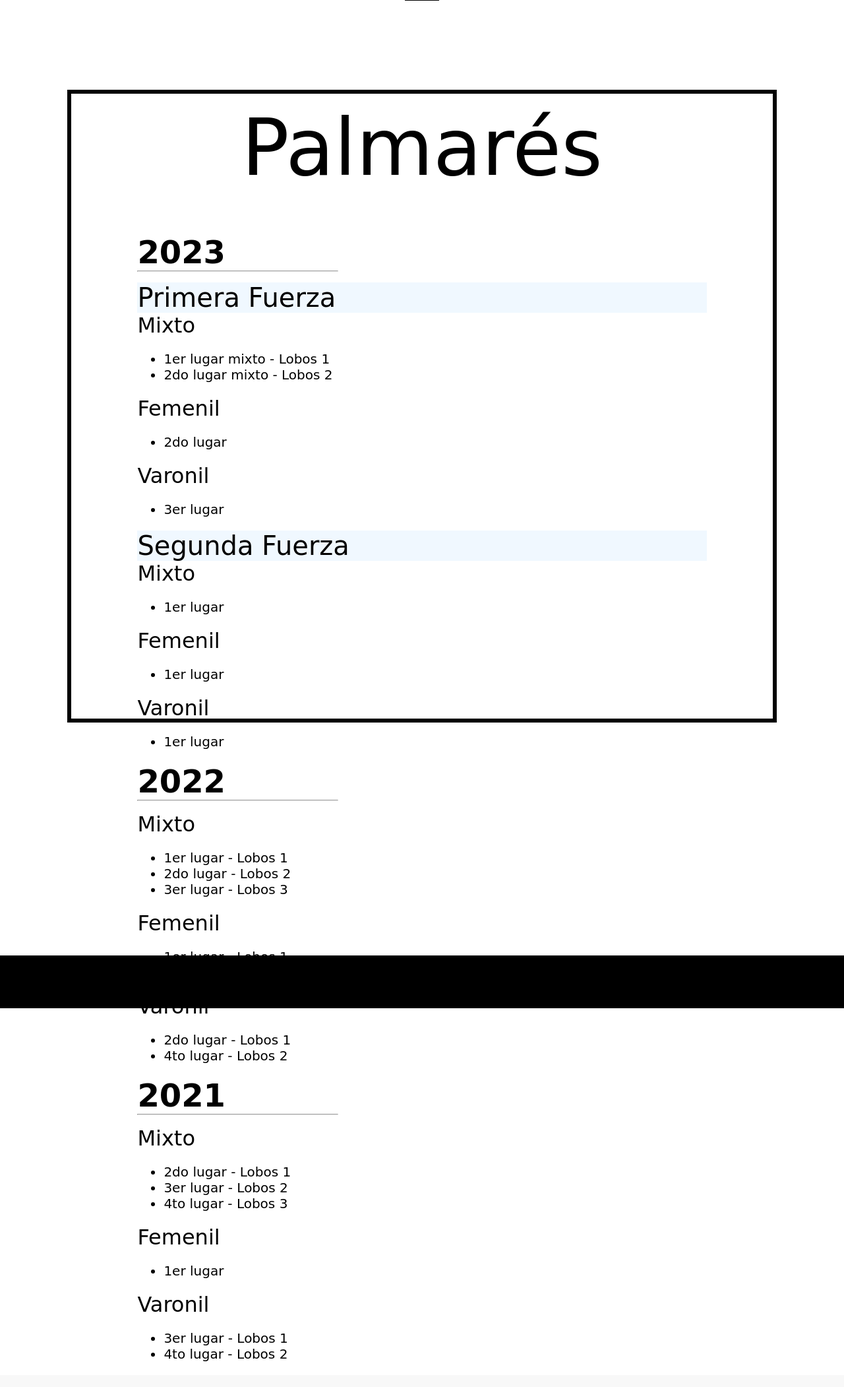
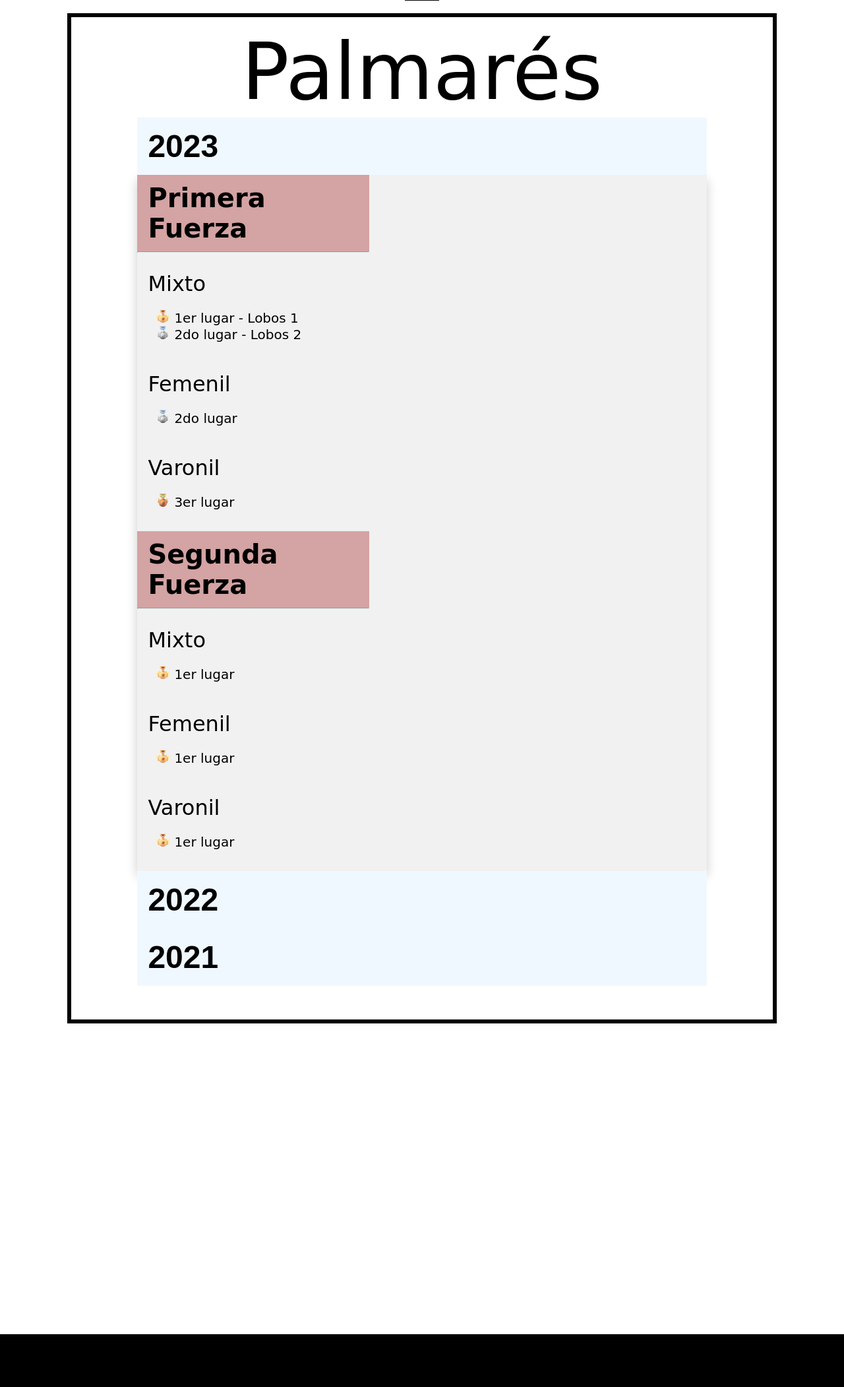
Before and after one commit to yayodelariva/lobosweb, a PHP site: page /palmares/index.html in a window 1280 px wide. Shown: the part 82-2184 px from the top of the page at 66% size. Before the commit the page ends 2145 px from the top, so only its background shows below. Run offline with PHP 8.4, Linux system fonts and the light colour scheme; some web fonts are replaced.

Commit message:
add menu feature to palmares

```diff
--- a/palmares/index.html
+++ b/palmares/index.html
@@ -5,7 +5,7 @@
     <meta charset="UTF-8">
     <meta name="viewport" content="width=device-width, initial-scale=1.0">
     <link rel="stylesheet" type="text/css" href="../style.css">
-    <link rel="stylesheet" href="https://cdnjs.cloudflare.com/ajax/libs/font-awesome/4.7.0/css/font-awesome.min.css">
+    <link rel="stylesheet" href="https://cdnjs.cloudflare.com/ajax/libs/font-awesome/6.4.2/css/all.min.css">
     <title>Palmares</title>
 </head>
 
@@ -50,107 +50,128 @@
             </a>
         </ul>
     </div>
+
     <div class="wrapmidsecfooter">
         <div class="midsectioncontainer">
             <div class="midsectioncontent">
                 <div class="midsectiontitulo">Palmarés</div>
                 <div class="years">
                     <div class="yearlist">
-                        <div class="yearnumber">2023</div>
+                        <button onclick="close2023menu()" class="yearnumber yearnumber2023">2023</button>
+                        <div id="Dropdown2023" class="year2023content yearcontent">
+                            <div class="fuerza">Primera Fuerza</div>
                             <hr>
-                        <div class="fuerza">Primera Fuerza</div>
                             <div class="categoria">Mixto
                                 <ul>
-                                <li>1er lugar mixto - Lobos 1</li>
-                                <li>2do lugar mixto - Lobos 2</li>
+                                    <li class="firstplace">1er lugar - Lobos 1</li>
+                                    <li class="secondplace">2do lugar - Lobos 2</li>
                                 </ul>
                             </div>
                             <div class="categoria">Femenil
                                 <ul>
-                                <li>2do lugar</li>
+                                    <li class="secondplace">2do lugar</li>
                                 </ul>
                             </div>
                             <div class="categoria">Varonil
                                 <ul>
-                                <li>3er lugar</li>
+                                    <li class="thirdplace">3er lugar</li>
                                 </ul>
                             </div>
-                    </div>
                             <div class="fuerza">Segunda Fuerza</div>
+                            <hr>
                             <div class="categoria">Mixto
                                 <ul>
-                            <li>1er lugar</li>
+                                    <li class="firstplace">1er lugar</li>
                                 </ul>
                             </div>
                             <div class="categoria">Femenil
                                 <ul>
-                            <li>1er lugar</li>
+                                    <li class="firstplace">1er lugar</li>
                                 </ul>
                             </div>
                             <div class="categoria">Varonil
                                 <ul>
-                            <li>1er lugar</li>
+                                    <li class="firstplace">1er lugar</li>
                                 </ul>
                             </div>
-
+                        </div>
+                    </div>
                     <div class="yearlist">
-                        <div class="yearnumber">2022</div>
-                        <hr>
+                        <button onclick="open2022menu()" class="yearnumber yearnumber2022">2022</button>
+                        <div id="Dropdown2022" class="year2022content yearcontent">
                             <div class="categoria">Mixto
                                 <ul>
-                                <li>1er lugar - Lobos 1</li>
-                                <li>2do lugar - Lobos 2</li>
-                                <li>3er lugar - Lobos 3</li>
+                                    <li class="firstplace">1er lugar - Lobos 1</li>
+                                    <li class="secondplace">2do lugar - Lobos 2</li>
+                                    <li class="thirdplace">3er lugar - Lobos 3</li>
                                 </ul>
                             </div>
                             <div class="categoria">Femenil
                                 <ul>
-                                <li>1er lugar - Lobos 1</li>
-                                <li>2do lugar - Lobos 2</li>
+                                    <li class="firstplace">1er lugar - Lobos 1</li>
+                                    <li class="secondplace">2do lugar - Lobos 2</li>
                                 </ul>
                             </div>
                             <div class="categoria">Varonil
                                 <ul>
-                                <li>2do lugar - Lobos 1</li>
-                                <li>4to lugar - Lobos 2</li>
+                                    <li class="secondplace">2do lugar - Lobos 1</li>
+                                    <li class="fourthplace">4to lugar - Lobos 2</li>
                                 </ul>
                             </div>
                         </div>
+                    </div>
                     <div class="yearlist">
-                        <div class="yearnumber">2021</div>
-                        <hr>
+                        <button onclick="open2021menu()" class="yearnumber yearnumber2021">2021</button>
+                        <div id="Dropdown2021" class="year2021content yearcontent">
                             <div class="categoria">Mixto
                                 <ul>
-                                <li>2do lugar - Lobos 1</li>
-                                <li>3er lugar - Lobos 2</li>
-                                <li>4to lugar - Lobos 3</li>
+                                    <li class="secondplace">2do lugar - Lobos 1</li>
+                                    <li class="thirdplace">3er lugar - Lobos 2</li>
+                                    <li class="fourthplace">4to lugar - Lobos 3</li>
                                 </ul>
                             </div>
                             <div class="categoria">Femenil
                                 <ul>
-                                <li>1er lugar</li>
+                                    <li class="firstplace">1er lugar</li>
                                 </ul>
                             </div>
                             <div class="categoria">Varonil
                                 <ul>
-                                <li>3er lugar - Lobos 1</li>
-                                <li>4to lugar - Lobos 2</li>
+                                    <li class="thirdplace">3er lugar - Lobos 1</li>
+                                    <li class="fourthplace">4to lugar - Lobos 2</li>
                                 </ul>
                             </div>
                         </div>
                     </div>
-
+                </div>
+            </div>
         </div>
 
+        <footer>
+
+        </footer>
     </div>
-        <div class="footerpalmares">
 
-        </div>
+    <script>
+        /* When the user clicks on the button,
+toggle between hiding and showing the dropdown content */
+        function close2023menu() {
+            document.getElementById("Dropdown2023").classList.toggle("hide");
+        }
+        function open2022menu() {
+            document.getElementById("Dropdown2022").classList.toggle("show");
+        }
+
+        function open2021menu() {
+            document.getElementById("Dropdown2021").classList.toggle("show");
+        }
+
+    </script>
 
 
 
 
-    </div>
+
 </body>
 
 </html>
--- a/style.css
+++ b/style.css
@@ -10,6 +10,7 @@ body {
 .dropdown {
     display: none;
 }
+
 @media (max-width: 500px) {
     .dropdown {
         display: block;
@@ -18,6 +19,7 @@ body {
         width: 62%;
     }
 }
+
 .dropdown .dropbtn {
     font-size: 16px;
     position: relative;
@@ -27,12 +29,15 @@ body {
     color: white;
     padding: 14px 16px;
     background-color: inherit;
-    font-family: inherit; /* Important for vertical align on mobile phones */
-    margin: 0; /* Important for vertical align on mobile phones */
+    font-family: inherit;
+    /* Important for vertical align on mobile phones */
+    margin: 0;
+    /* Important for vertical align on mobile phones */
 }
 
 /* Add a red background color to navbar links on hover */
-  .navbar a:hover, .dropdown:hover .dropbtn {
+.navbar a:hover,
+.dropdown:hover .dropbtn {
     background-color: gray;
 }
 
@@ -43,7 +48,7 @@ body {
     z-index: 2;
     background-color: #f9f9f9;
     min-width: 160px;
-    box-shadow: 0px 8px 16px 0px rgba(0,0,0,0.2);
+    box-shadow: 0px 8px 16px 0px rgba(0, 0, 0, 0.2);
     left: 0%;
     top: 102%;
     width: 100%;
@@ -90,7 +95,7 @@ body {
 }
 
 @media (max-width: 500px) {
-    .header > ul {
+    .header>ul {
         display: none;
     }
 }
@@ -186,7 +191,7 @@ display: none;
 }
 
 @media (max-width: 500px) {
-    .topcontainer > img {
+    .topcontainer>img {
         width: fit-content;
         height: 100%
     }
@@ -623,42 +628,46 @@ footer {
 /* ///PALMARES/// */
 
 .wrapmidsecfooter {
-    padding-top: 9%;
+display: flex;
+flex-direction: column;
+gap: 46vh;
+}
+
+@media (max-width: 500px) {
+    .wrapmidsecfooter {
+        gap: 49vh;
+        }
 }
 
 .midsectioncontainer {
     width: 100%;
-    height: 92vh;
 }
 
 .midsectioncontent {
     border: 6px solid black;
     padding: 1% 100px 4% 100px;
     margin: 8%;
-    height: 120%;
 }
 
 @media (max-width: 500px) {
     .midsectioncontent {
         border: 6px solid black;
-        height: 81%;
         width: 81%;
         padding: 0;
+        margin-top: 10vh;
     }
 }
 
 .midsectiontitulo {
     text-align: center;
     font-size: 120px;
-    padding-bottom: 7%;
 }
 
 @media (max-width: 500px) {
     .midsectiontitulo {
         text-align: center;
         font-size: 6vh;
-        padding-top: 3%;
-        padding-bottom: 7%;
+
     }
 }
 
@@ -671,29 +680,20 @@ footer {
     .years {
         display: flex;
         flex-direction: column;
-        position: absolute;
-        left: 12%;
     }
 }
 
-.yearlist > hr {
-    margin: 0;
-    width: 35%;
-    margin-bottom: 16px;
-}
-
+/* Dropdown Button */
 .yearnumber {
+    background-color: aliceblue;
+    color: black;
+    padding: 16px;
     font-size: 48px;
     font-weight: 800;
-}
-
-.fuerza {
-    font-size: 40px;
-    background-color: aliceblue;
-}
-
-.categoria {
-    font-size: 32px;
+    border: none;
+    cursor: pointer;
+    width: 100%;
+  text-align: start;
 }
 
 @media (max-width: 500px) {
@@ -703,19 +703,127 @@ font-weight: 800;
     }
 }
 
-.categoria>ul {
-font-size: 20px;
+/* Dropdown button on hover & focus */
+.yearnumber:hover,
+.yearnumber:focus {
+    background-color: #2980B9;
+}
+
+/* The container <div> - needed to position the dropdown content */
+.yearlist {
+    position: relative;
+    display: inline-block;
+}
+
+.yearcontent > hr {
+    margin: 0;
+    width: 350px;
+    margin-bottom: 16px;
 }
 
 @media (max-width: 500px) {
-    .yearlist > ul {
-        font-size: 3vw;
+    .yearcontent > hr {
+        width: 56vw
+
     }
 }
 
+.year2023content {
+    display: block;
+    background-color: #f1f1f1;
+    min-width: 160px;
+    box-shadow: 0px 8px 16px 0px rgba(0, 0, 0, 0.2);
+    z-index: 1;
+}
+
+/* Dropdown Content (Hidden by Default) */
+.year2022content {
+    display: none;
+    background-color: #f1f1f1;
+    min-width: 160px;
+    box-shadow: 0px 8px 16px 0px rgba(0, 0, 0, 0.2);
+    z-index: 1;
+}
+
+.year2021content {
+    display: none;
+    background-color: #f1f1f1;
+    min-width: 160px;
+    box-shadow: 0px 8px 16px 0px rgba(0, 0, 0, 0.2);
+    z-index: 1;
+}
+
+/* Links inside the dropdown */
+.yearcontent div {
+    color: black;
+    padding: 12px 16px;
+    text-decoration: none;
+    display: block;
+}
+
+/* Change color of dropdown links on hover */
+.yearcontent div:hover {
+    background-color: #ddd;
+}
+
+/* Show the dropdown menu (use JS to add this class to the .dropdown-content container when the user clicks on the dropdown button) */
+.show {
+    display: block;
+}
+
+.hide {
+    display: none;
+}
+
+.fuerza {
+    font-size: 40px;
+    font-weight: bold;
+    background-color: rgb(212, 163, 163);
+    width: 320px;
+}
+
+@media (max-width: 500px) {
+    .fuerza {
+        font-size: 3vh;
+        width: 48vw;
+    }
+}
+
+.categoria {
+    font-size: 32px;
+}
+
+@media (max-width: 500px) {
+    .categoria {
+        font-size: 2.3vh;
+    }
+}
+
+.categoria>ul {
+    font-size: 20px;
+    list-style-type: none;
+}
+
+
+@media (max-width: 500px) {
+    .categoria>ul {
+        font-size: 1.5vh;
+    }
+}
+.firstplace {
+    list-style-image: url("palmares/images/goldmedal.png");
+}
+.secondplace {
+    list-style-image: url("palmares/images/silvermedal.png");
+}
+.thirdplace {
+    list-style-image: url("palmares/images/bronzemedal.png");
+}
+.fourthplace {
+    list-style-image: url("palmares/images/fourth.png");
+}
 .footerpalmares {
     background-color: black;
     height: 80px;
     width: 100%;
-    margin-top: 45%;
 }
```
Also changed, not shown: palmares/images/bronzemedal.png (added), palmares/images/fourth.png (added), palmares/images/goldmedal.png (added), palmares/images/silvermedal.png (added). Lines whose indentation alone changed are shown as unchanged.
